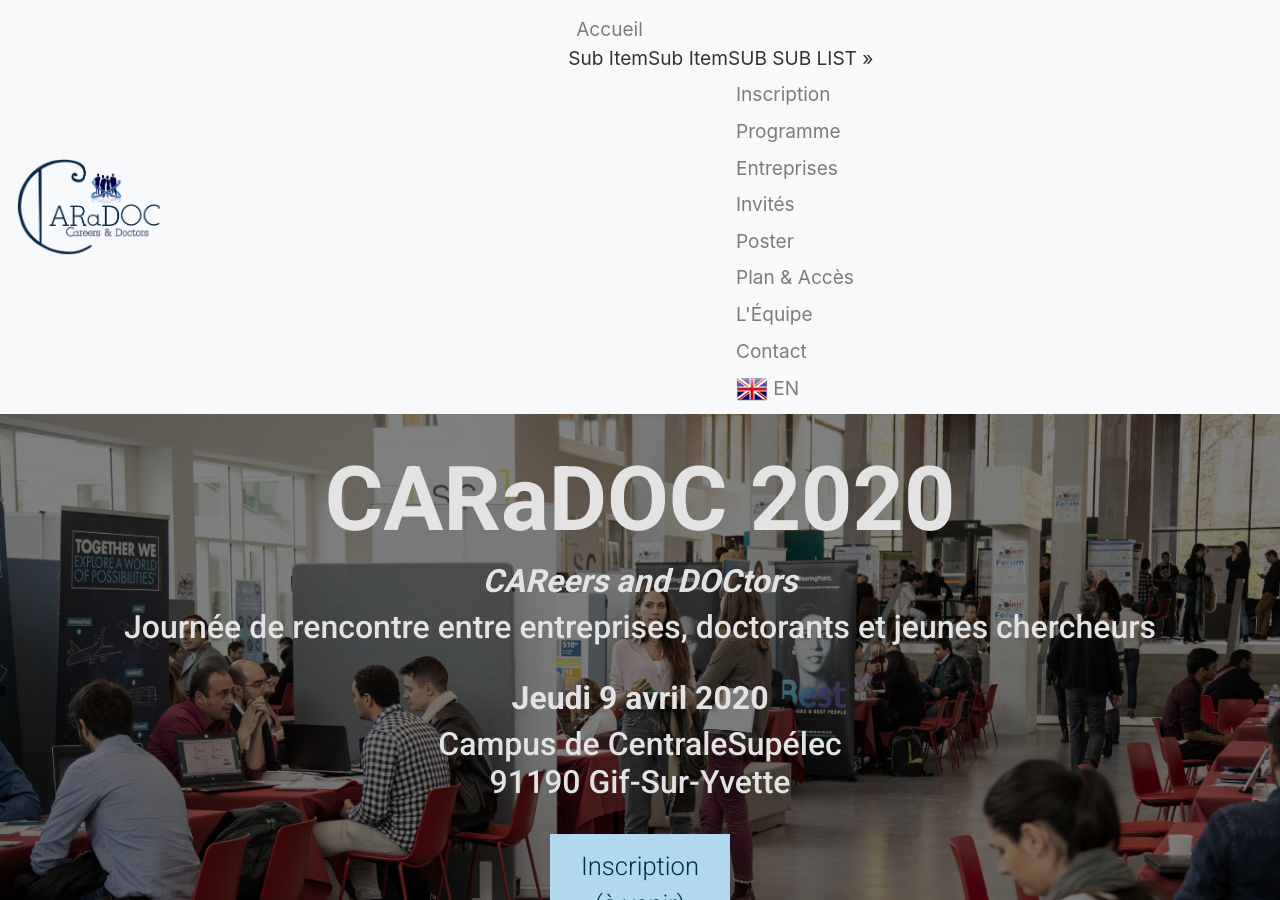
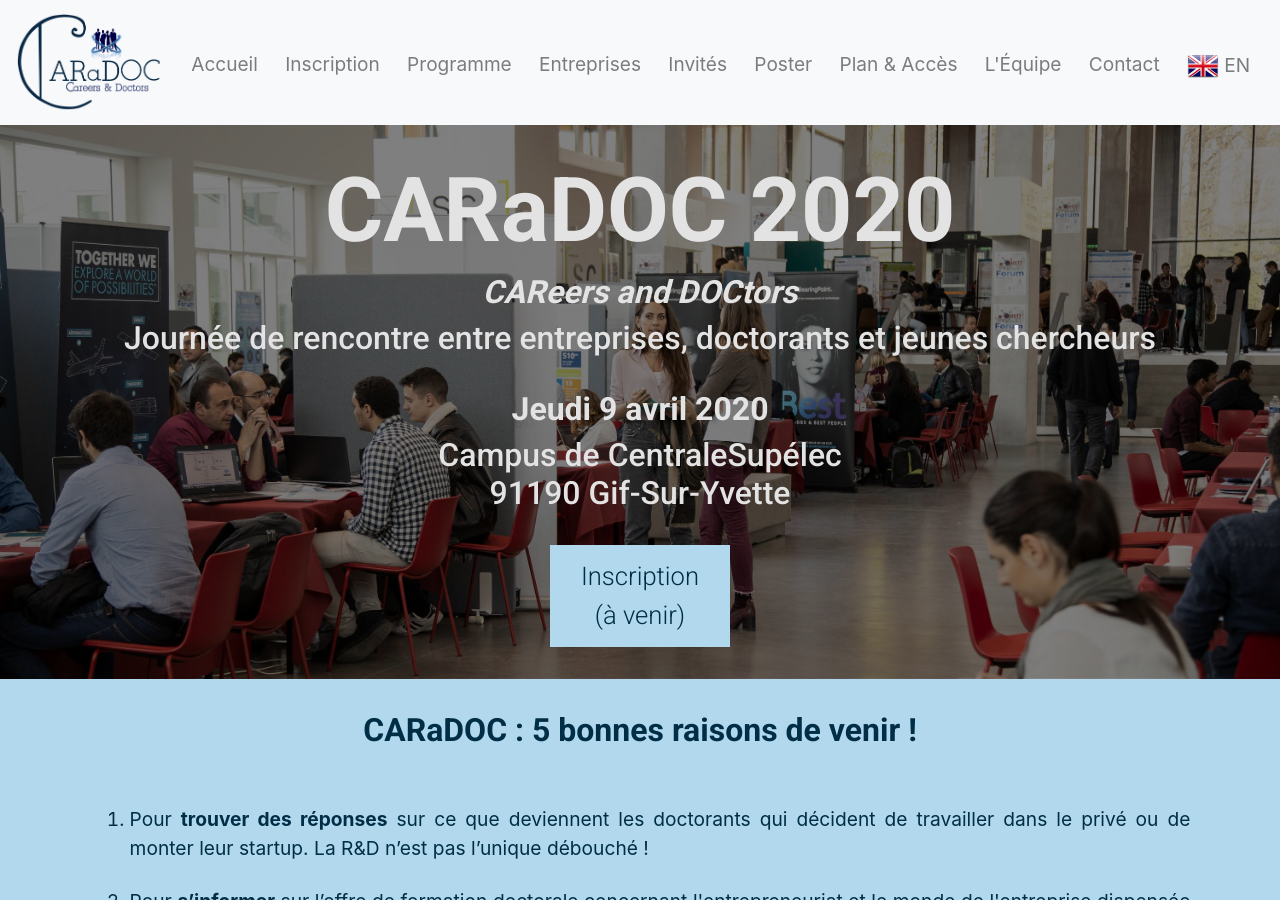
Before and after one commit to caradoc-paris-saclay/caradoc, a Jekyll site: the page built from assets/fr/index.html, in a window 1280 px wide and 900 px high. Built offline with Jekyll 4.4.1, drawn with Linux system fonts in a browser that asks for light colours; some web fonts are replaced.

Commit message:
Was a fail

```diff
--- a/_includes/header.html
+++ b/_includes/header.html
@@ -14,11 +14,6 @@
       <!-- ***************************************************************** -->
       <li class="nav-item mx-auto">
         <a class="nav-link" data-value="home" href="{{ site.baseurl }} {% link assets/fr/index.html %}">Accueil</a>
-        <ul class="navbar-nav">
-          <li class="nav-sub-item"><a href="#">Sub Item</a></li>
-          <li class="nav-sub-item"><a href="#">Sub Item</a></li>
-          <li class="nav-sub-item"><a href="#">SUB SUB LIST »</a>
-        <ul>
       </li>
       <!-- ***************************************************************** -->
       <li class="nav-item mx-auto">
```
